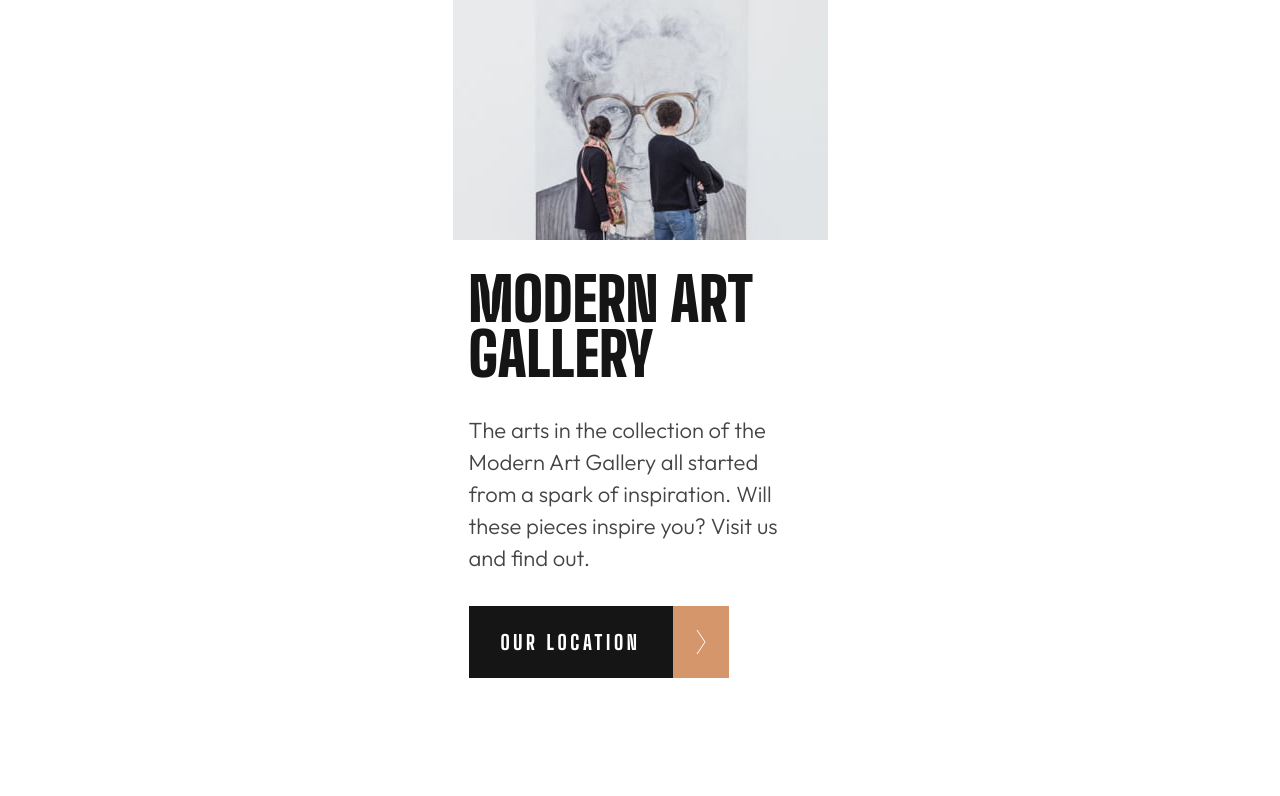
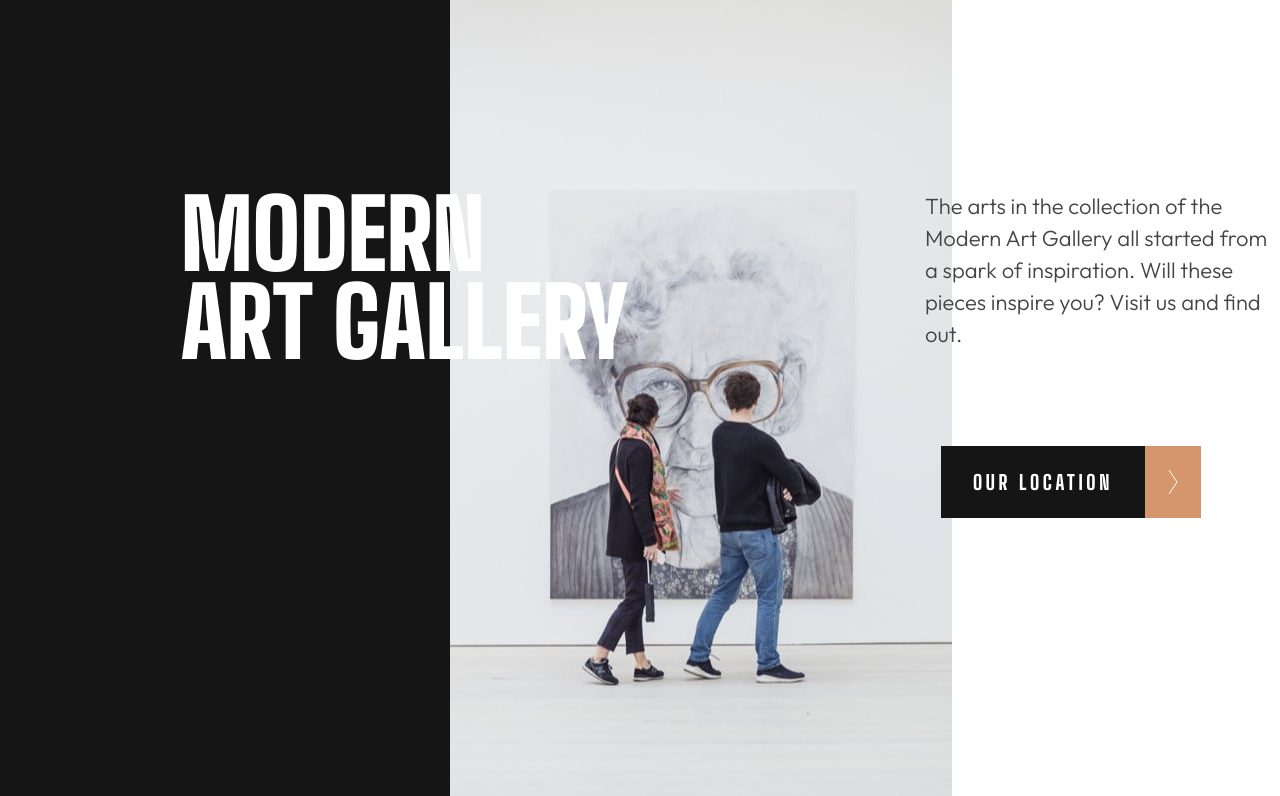
Before and after one commit to dantheuri/art-gallery-website, a React (Vite) app: page / in a window 1280 px wide. Shown: the top 796 px of the page. Built offline with nearby package versions, Linux system fonts and the light colour scheme.

Commit message:
finished desktop header

```diff
--- a/src/components/Header.tsx
+++ b/src/components/Header.tsx
@@ -1,24 +1,47 @@
-import headerImg from "../assets/mobile/image-hero.jpg";
+import mobileHeaderImg from "../assets/mobile/image-hero.jpg";
+import tabletHeaderImg from '../assets/tablet/image-hero.jpg'
+import desktopHeaderImg from "../assets/desktop/image-hero.jpg";
+
+import grid2Image from '../assets/desktop/image-grid-2.jpg'
 import arrowRight from "../assets/icon-arrow-right.svg";
+
+
 
 const Header = () => {
 	return (
-		<header className="header flex-cols relative">
-			<div className="bg-almost-black shrink-0 hidden lg:block"></div>
-			<div className="w-full shrink-0">
-				<img src={headerImg} alt="" className="w-full h-full object-cover " />
+		<header className="header lg:flex flex-cols relative">
+			<div className="bg-almost-black shrink-0 hidden lg:w-[28.125rem] lg:h-[49.9375rem] lg:block"></div>
+			<div className="header-image-container">
+				<picture>
+					<source media="(max-width:480px)" srcSet={mobileHeaderImg} />
+					<source
+						media="(min-width: 480px) and (max-width: 1024px)"
+						srcSet={tabletHeaderImg}
+					/>
+					<source
+						media="(min-width: 1024px)"
+						srcSet={desktopHeaderImg}
+						sizes=""
+					/>
+					<img
+						src={grid2Image}
+						alt=""
+						className="lg:w-[33.75rem] shrink-0 lg:h-[50rem] object-cover "
+					/>
+				</picture>
 			</div>
-			<div className="font-bigShouldersDisplay px-[1rem] leading-[3.4375rem] font-[900] uppercase w-[21.4375rem] mt-[2rem] text-almost-black text-[3.75rem]">
-				<h1 className="">Modern Art Gallery</h1>
+			<div className="font-bigShouldersDisplay lg:absolute lg:left-[10.31rem] lg:mt-[11.87rem] lg:text-white lg:w-[32.125rem] lg:text-[6rem] lg:leading-[5.5rem] px-[1rem] leading-[3.4375rem] font-[900] uppercase w-[21.4375rem] mt-[2rem] text-almost-black text-[3.75rem]">
+				<h1 className="">Modern</h1>
+				<h1>Art Gallery</h1>
 			</div>
 			<div className=" px-[1rem] w-[21.875rem] mt-[2rem]">
-				<p className="text-[1.375rem] leading-[2rem] font-outfit text-dark-grey">
+				<p className="text-[1.375rem] lg:absolute lg:left-[57.81rem] lg:top-[11.87rem] leading-[2rem] font-outfit text-dark-grey">
 					The arts in the collection of the Modern Art Gallery all started from
 					a spark of inspiration. Will these pieces inspire you? Visit us and
 					find out.
 				</p>
 			</div>
-			<div className="locationButton px-[1rem] mt-[2rem] flex">
+			<div className="locationButton lg:absolute lg:left-[57.81rem] lg:top-[25.88rem] px-[1rem] mt-[2rem] flex">
 				<span className="flex justify-center items-center font-bigShouldersDisplay bg-almost-black text-white  uppercase w-[12.75rem] h-[4.5rem] shrink-0 ">
 					<p className="text-[1.25rem] tracking-[0.22725rem] font-[800]">
 						Our location
--- a/src/pages/Home.tsx
+++ b/src/pages/Home.tsx
@@ -6,7 +6,7 @@ import Main from "../components/Main";
 
 const home = () => {
   return (
-		<div className="home grid grid-cols-1 justify-items-center">
+		<div className="home lg:justify-items-start grid grid-cols-1 justify-items-center">
 			<Header />
 			<Main />
 			<Footer />
```
